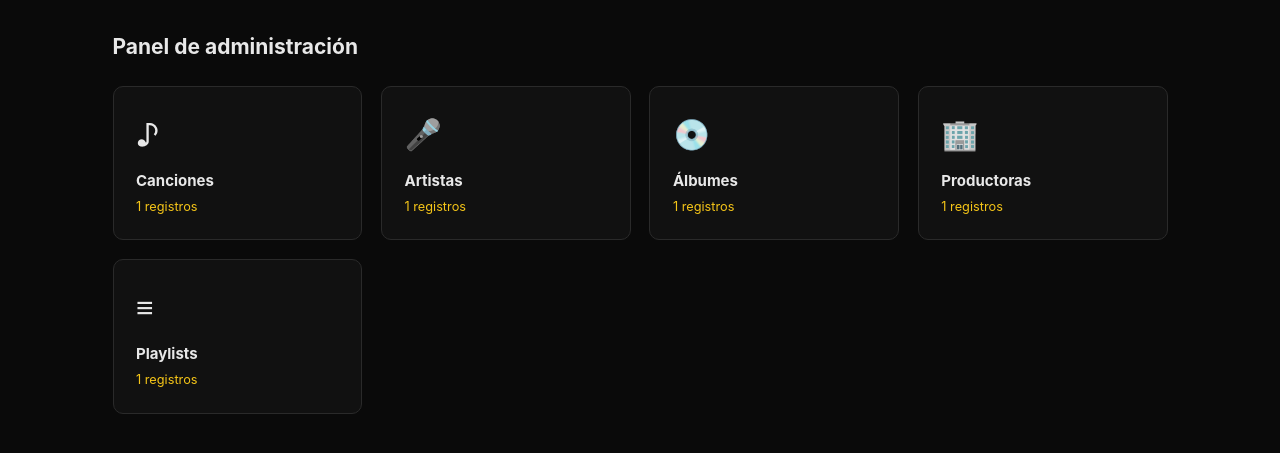
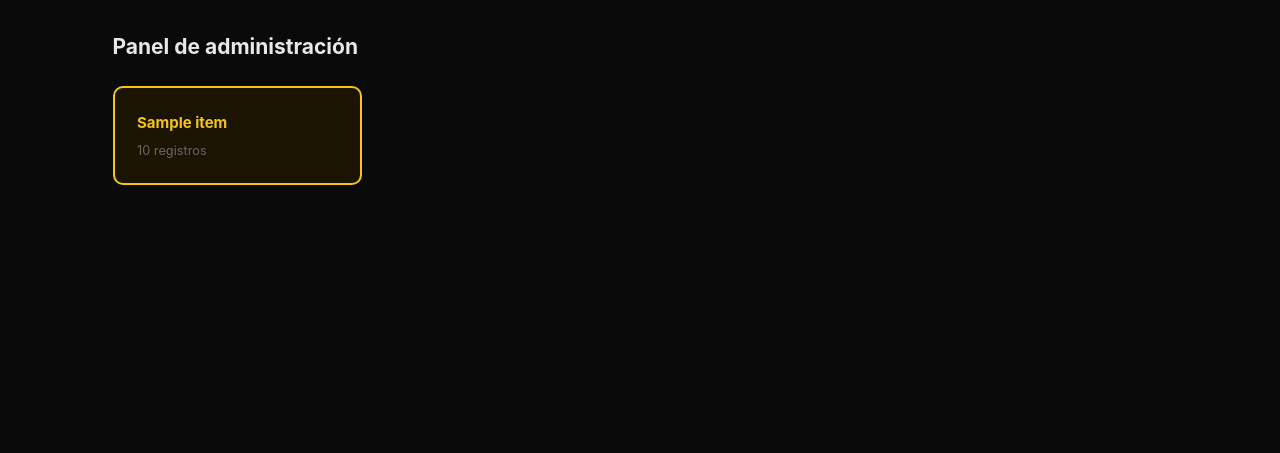
Before and after one commit to CAMILO-N/SonoraInc, a Django app: template SonoraIncWeb/catalogo/templates/catalogo/panel.html in a window 1280 px wide. Shown: the top 453 px of the page. Run offline with Django 5.2, Linux system fonts and the light colour scheme; the template is opened without the code that fills it: most values are stand-ins (such as "Sample title", 1, 10 or a date in 2020).

Commit message:
Se corrigio la eliminacion en cascada y el panel del administrador - CN

```diff
--- a/SonoraIncWeb/catalogo/templates/catalogo/albumes.html
+++ b/SonoraIncWeb/catalogo/templates/catalogo/albumes.html
@@ -28,7 +28,7 @@
               <button onclick="abrirEditar({{ a.idAlbum }},'{{ a.tituloAlbum }}','{{ a.fechaLanzamientoAlbum }}')"
                       class="btn btn-secondary btn-sm">Editar</button>
               <form method="post" action="{% url 'catalogo:album_eliminar' a.idAlbum %}"
-                    onsubmit="return confirm('¿Eliminar este álbum?')">
+                    onsubmit="return confirm('¿Eliminar este album? Las canciones del album quedaran sin album asignado.')">
                 {% csrf_token %}
                 <button type="submit" class="btn btn-sm"
                         style="background:#2a1212;color:#f5a0a0;border:1px solid #e74c3c">
--- a/SonoraIncWeb/catalogo/templates/catalogo/artistas.html
+++ b/SonoraIncWeb/catalogo/templates/catalogo/artistas.html
@@ -3,7 +3,7 @@
 
 {% block content %}
 <div class="flex justify-between items-center" style="margin-bottom:1.5rem">
-  <h1 class="page-title" style="margin:0">🎤 Artistas</h1>
+  <h1 class="page-title" style="margin:0">Artistas</h1>
   {% if request.session.is_admin %}
   <button onclick="document.getElementById('modal-nuevo').style.display='flex'"
           class="btn btn-primary">+ Nuevo artista</button>
@@ -39,7 +39,7 @@
               <button onclick="abrirEditar({{ a.idArtista }},'{{ a.nombreArtista }}','{{ a.paisOrigenArtista }}','{{ a.descripcionArtista|default:'' }}',{{ a.Productora_idProductora }})"
                       class="btn btn-secondary btn-sm">Editar</button>
               <form method="post" action="{% url 'catalogo:artista_eliminar' a.idArtista %}"
-                    onsubmit="return confirm('¿Eliminar este artista?')">
+                    onsubmit="return confirm('¿Eliminar este artista? Se borraran sus vinculos con canciones y sus seguidores.')">
                 {% csrf_token %}
                 <button type="submit" class="btn btn-sm"
                         style="background:#2a1212;color:#f5a0a0;border:1px solid #e74c3c">
--- a/SonoraIncWeb/catalogo/templates/catalogo/canciones.html
+++ b/SonoraIncWeb/catalogo/templates/catalogo/canciones.html
@@ -3,7 +3,7 @@
 
 {% block content %}
 <div class="flex justify-between items-center" style="margin-bottom:1.5rem">
-  <h1 class="page-title" style="margin:0">🎵 Canciones</h1>
+  <h1 class="page-title" style="margin:0">Canciones</h1>
   {% if request.session.is_admin %}
   <button onclick="document.getElementById('modal-nueva').style.display='flex'"
           class="btn btn-primary">+ Nueva canción</button>
@@ -44,7 +44,7 @@
               <button onclick="abrirEditar({{ c.idCancion }},'{{ c.tituloCancion }}',{{ c.duracionCancion }},{{ c.Genero_idGenero }},{{ c.Album_idAlbum }})"
                       class="btn btn-secondary btn-sm">Editar</button>
               <form method="post" action="{% url 'catalogo:cancion_eliminar' c.idCancion %}"
-                    onsubmit="return confirm('¿Eliminar esta canción?')">
+                    onsubmit="return confirm('¿Eliminar esta cancion? Se borraran todas sus asociaciones con artistas, playlists y reproducciones.')">
                 {% csrf_token %}
                 <button type="submit" class="btn btn-sm"
                         style="background:#2a1212;color:#f5a0a0;border:1px solid #e74c3c">
--- a/SonoraIncWeb/catalogo/templates/catalogo/panel.html
+++ b/SonoraIncWeb/catalogo/templates/catalogo/panel.html
@@ -7,55 +7,16 @@
 
 <div style="display:grid;grid-template-columns:repeat(auto-fill,minmax(200px,1fr));gap:1.25rem">
 
-  <a href="{% url 'catalogo:canciones' %}"
-     style="background:var(--surface);border:1px solid var(--border);border-radius:10px;
-            padding:1.5rem;text-decoration:none;color:var(--text);transition:border-color .18s"
-     onmouseover="this.style.borderColor='var(--accent)'"
-     onmouseout="this.style.borderColor='var(--border)'">
-    <div style="font-size:2rem;margin-bottom:.75rem">♪</div>
-    <div style="font-weight:700;font-size:1rem;margin-bottom:.25rem">Canciones</div>
-    <div style="color:var(--accent);font-size:.85rem">{{ total_canciones }} registros</div>
+  {% for item in panel_items %}
+  <a href="{{ item.url }}"
+     style="background:#1a1400;border:2px solid var(--accent);border-radius:10px;
+            padding:1.5rem;text-decoration:none;color:var(--text);transition:background .18s"
+     onmouseover="this.style.background='#251d00'"
+     onmouseout="this.style.background='#1a1400'">
+    <div style="font-weight:700;font-size:1rem;margin-bottom:.4rem;color:var(--accent)">{{ item.label }}</div>
+    <div style="color:var(--muted);font-size:.85rem">{{ item.total }} registros</div>
   </a>
-
-  <a href="{% url 'catalogo:artistas' %}"
-     style="background:var(--surface);border:1px solid var(--border);border-radius:10px;
-            padding:1.5rem;text-decoration:none;color:var(--text);transition:border-color .18s"
-     onmouseover="this.style.borderColor='var(--accent)'"
-     onmouseout="this.style.borderColor='var(--border)'">
-    <div style="font-size:2rem;margin-bottom:.75rem">🎤</div>
-    <div style="font-weight:700;font-size:1rem;margin-bottom:.25rem">Artistas</div>
-    <div style="color:var(--accent);font-size:.85rem">{{ total_artistas }} registros</div>
-  </a>
-
-  <a href="{% url 'catalogo:albumes' %}"
-     style="background:var(--surface);border:1px solid var(--border);border-radius:10px;
-            padding:1.5rem;text-decoration:none;color:var(--text);transition:border-color .18s"
-     onmouseover="this.style.borderColor='var(--accent)'"
-     onmouseout="this.style.borderColor='var(--border)'">
-    <div style="font-size:2rem;margin-bottom:.75rem">💿</div>
-    <div style="font-weight:700;font-size:1rem;margin-bottom:.25rem">Álbumes</div>
-    <div style="color:var(--accent);font-size:.85rem">{{ total_albumes }} registros</div>
-  </a>
-
-  <a href="{% url 'catalogo:productoras' %}"
-     style="background:var(--surface);border:1px solid var(--border);border-radius:10px;
-            padding:1.5rem;text-decoration:none;color:var(--text);transition:border-color .18s"
-     onmouseover="this.style.borderColor='var(--accent)'"
-     onmouseout="this.style.borderColor='var(--border)'">
-    <div style="font-size:2rem;margin-bottom:.75rem">🏢</div>
-    <div style="font-weight:700;font-size:1rem;margin-bottom:.25rem">Productoras</div>
-    <div style="color:var(--accent);font-size:.85rem">{{ total_productoras }} registros</div>
-  </a>
-
-  <a href="{% url 'catalogo:playlists_admin' %}"
-     style="background:var(--surface);border:1px solid var(--border);border-radius:10px;
-            padding:1.5rem;text-decoration:none;color:var(--text);transition:border-color .18s"
-     onmouseover="this.style.borderColor='var(--accent)'"
-     onmouseout="this.style.borderColor='var(--border)'">
-    <div style="font-size:2rem;margin-bottom:.75rem">≡</div>
-    <div style="font-weight:700;font-size:1rem;margin-bottom:.25rem">Playlists</div>
-    <div style="color:var(--accent);font-size:.85rem">{{ total_playlists }} registros</div>
-  </a>
+  {% endfor %}
 
 </div>
 
--- a/SonoraIncWeb/catalogo/templates/catalogo/productoras.html
+++ b/SonoraIncWeb/catalogo/templates/catalogo/productoras.html
@@ -29,7 +29,7 @@
               <button onclick="abrirEditar({{ p.idProductora }},'{{ p.nombreProductora }}','{{ p.paisProductora }}','{{ p.correoProductora }}')"
                       class="btn btn-secondary btn-sm">Editar</button>
               <form method="post" action="{% url 'catalogo:productora_eliminar' p.idProductora %}"
-                    onsubmit="return confirm('¿Eliminar esta productora?')">
+                    onsubmit="return confirm('¿Eliminar esta productora? Se borraran todos sus artistas y sus vinculos con canciones y seguidores.')">
                 {% csrf_token %}
                 <button type="submit" class="btn btn-sm"
                         style="background:#2a1212;color:#f5a0a0;border:1px solid #e74c3c">
```
Also changed, not shown: SonoraIncWeb/catalogo/views.py (+13 -13 lines), SonoraIncWeb/finanzas/templates/finanzas/suscripciones.html (+38 -1 lines), SonoraIncWeb/finanzas/views.py (+21 -9 lines), CreacionBaseSonoraInc.sql.
